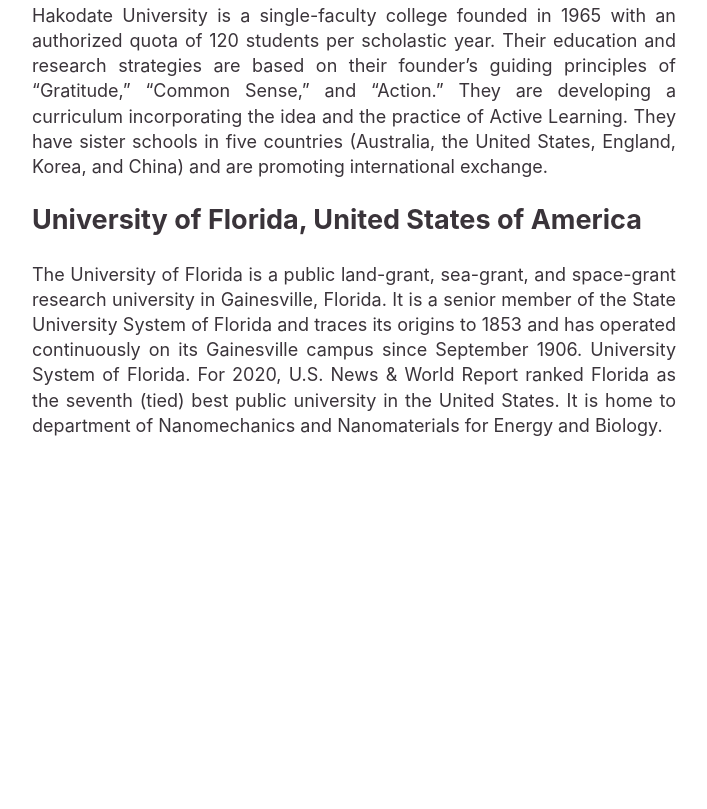
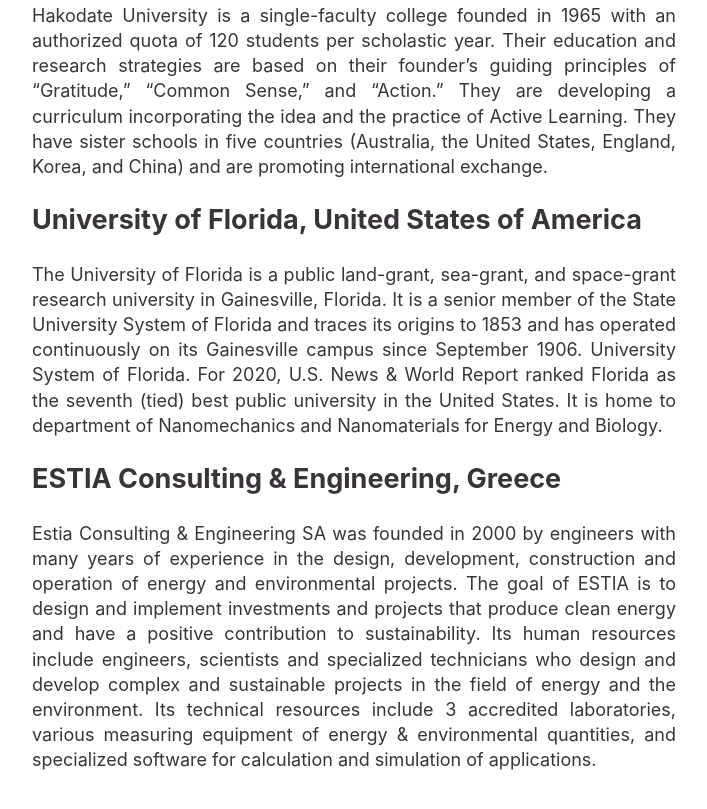
Before and after one commit to ATM2BT/ATM2BT.github.io, a plain HTML site: page consortium.html in a window 1280 px wide. Shown: the part 1760-2569 px from the top of the page, without its empty margins (462-1169 px from the left). Before the commit the page ends 2292 px from the top, so only its background shows below. Drawn offline with Linux system fonts and the light colour scheme.

Commit message:
Add files via upload

```diff
--- a/consortium.html
+++ b/consortium.html
@@ -121,6 +121,21 @@
 University System of Florida. For 2020, U.S. News & World Report ranked Florida as the seventh (tied) best public university in the United States.
 It is home to department of Nanomechanics and Nanomaterials for Energy and Biology.
                         </p>
+                        <h2>
+                            <a href="http://www.estiaconsulting.gr/en/00000000">ESTIA Consulting & Engineering, Greece</a>
+                        </h2>
+                        <p align="justify">
+
+
+Estia Consulting & Engineering SA was founded in 2000 by engineers with many years of experience in the design, development, construction and operation of energy and environmental projects.
+
+The goal of ESTIA is to design and implement investments and projects that produce clean energy and have a positive contribution to sustainability.
+
+Its human resources include engineers, scientists and specialized technicians who design and develop complex and sustainable projects in the field of energy and the environment.
+
+Its technical resources include 3 accredited laboratories, various measuring equipment of energy & environmental quantities, and specialized software for calculation and simulation of applications.
+
+                        </p>
 
                     </main>
                 </div>
```
Also changed, not shown: index.html (+1 -1 lines).
